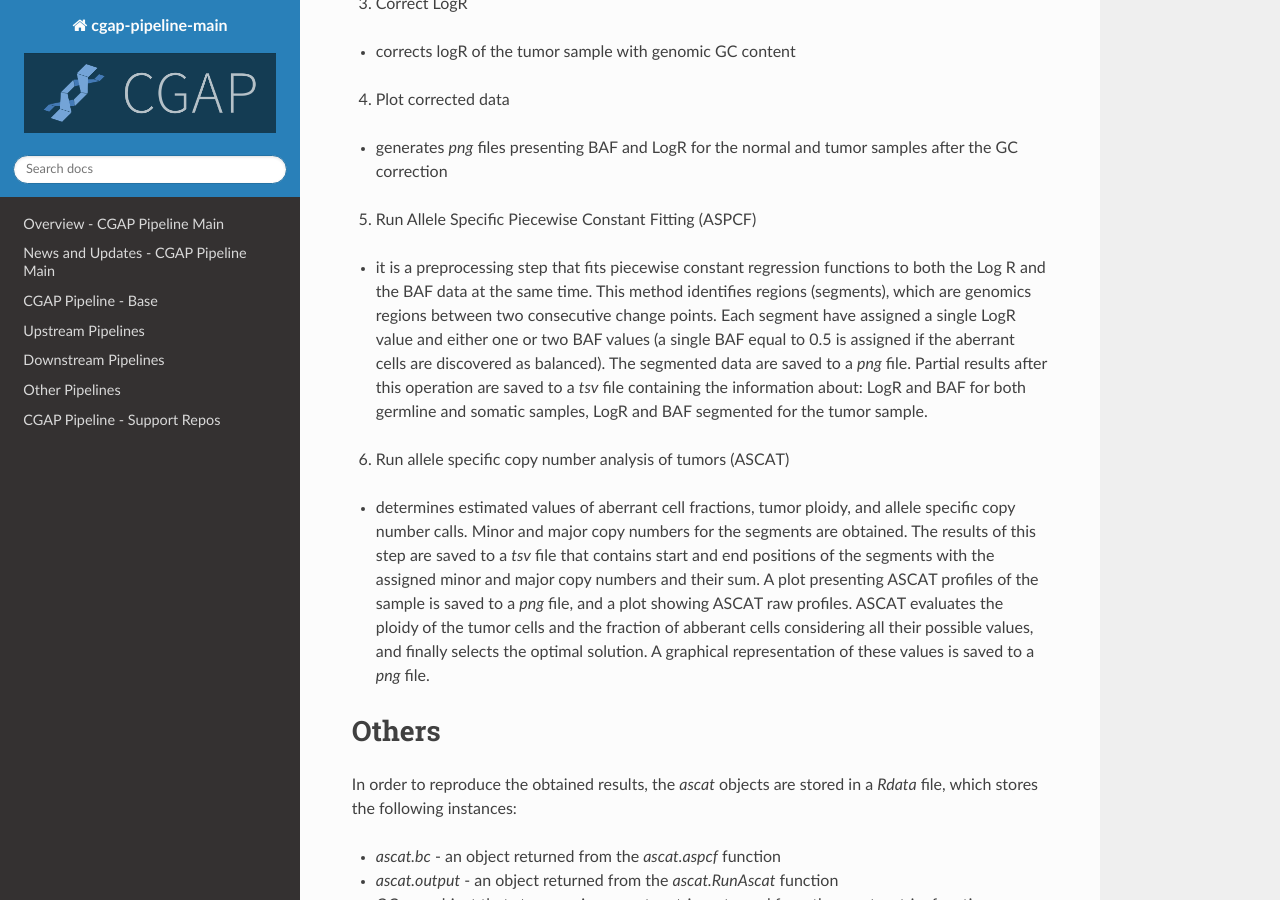
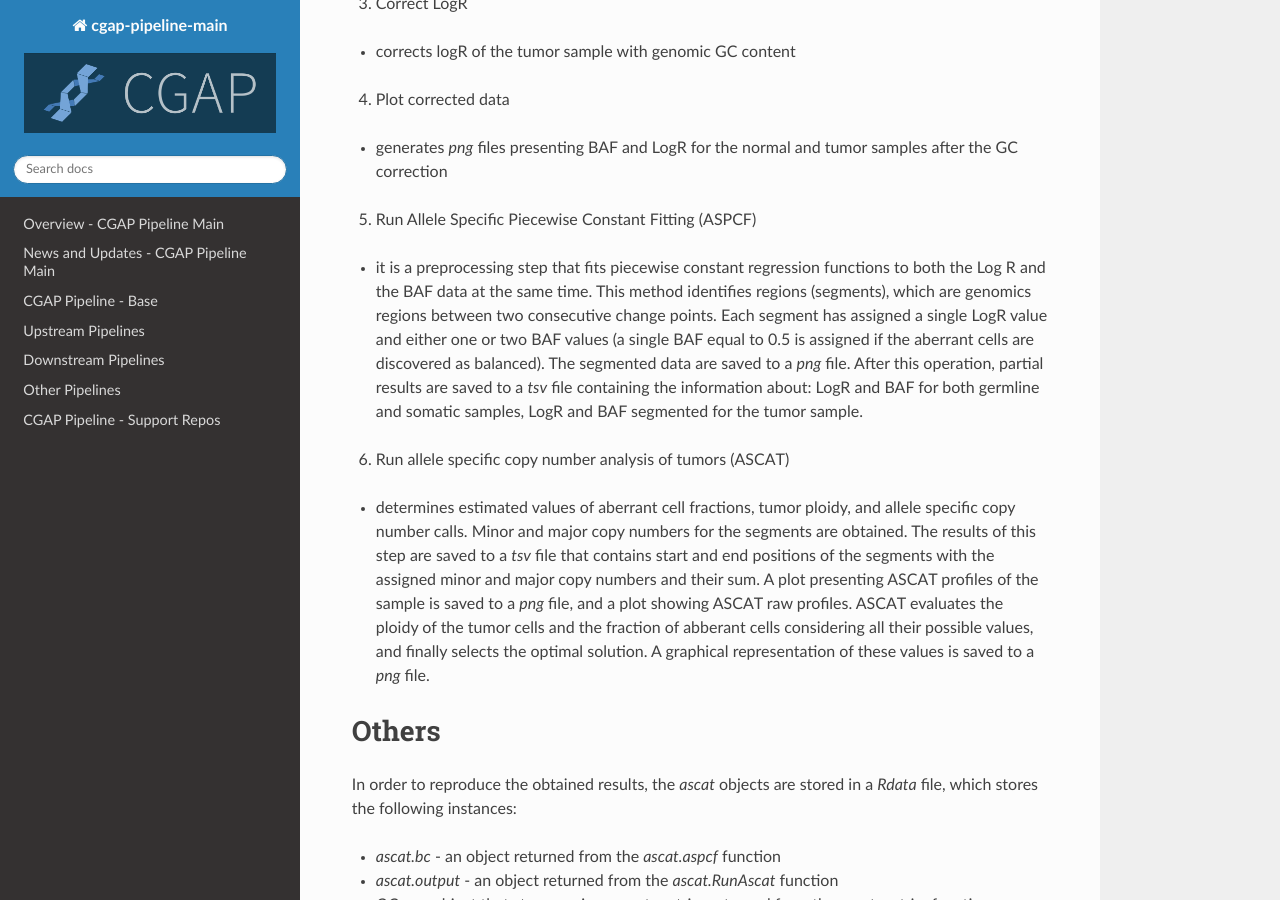
Before and after one commit to dbmi-bgm/cgap-pipeline-main, a Sphinx documentation site: the page built from docs/Pipelines/Downstream/CNV_somatic/overview-CNV_somatic.rst, in a window 1280 px wide and 900 px high, scrolled down 949 px. Built offline with Sphinx 7.4.7 and the Read the Docs theme 2.0.0, drawn with Linux system fonts in a browser that asks for light colours.

Commit message:
docs update

```diff
--- a/docs/Pipelines/Downstream/CNV_somatic/overview-CNV_somatic.rst
+++ b/docs/Pipelines/Downstream/CNV_somatic/overview-CNV_somatic.rst
@@ -42,7 +42,7 @@ The major steps of the ASCAT algorithm:
 
 5. Run Allele Specific Piecewise Constant Fitting (ASPCF)
 
-- it is a preprocessing step that fits piecewise constant regression functions to both the Log R and the BAF data at the same time. This method identifies regions (segments), which are genomics regions between two consecutive change points. Each segment have assigned a single LogR value and either one or two BAF values (a single BAF equal to 0.5 is assigned if the aberrant cells are discovered as balanced). The segmented data are saved to a `png` file. Partial results after this operation are saved to a `tsv` file containing the information about: LogR and BAF for both germline and somatic samples, LogR and BAF segmented for the tumor sample.
+- it is a preprocessing step that fits piecewise constant regression functions to both the Log R and the BAF data at the same time. This method identifies regions (segments), which are genomics regions between two consecutive change points. Each segment has assigned a single LogR value and either one or two BAF values (a single BAF equal to 0.5 is assigned if the aberrant cells are discovered as balanced). The segmented data are saved to a `png` file. After this operation, partial results are saved to a `tsv` file containing the information about: LogR and BAF for both germline and somatic samples, LogR and BAF segmented for the tumor sample.
 
 6. Run allele specific copy number analysis of tumors (ASCAT)
 
```
